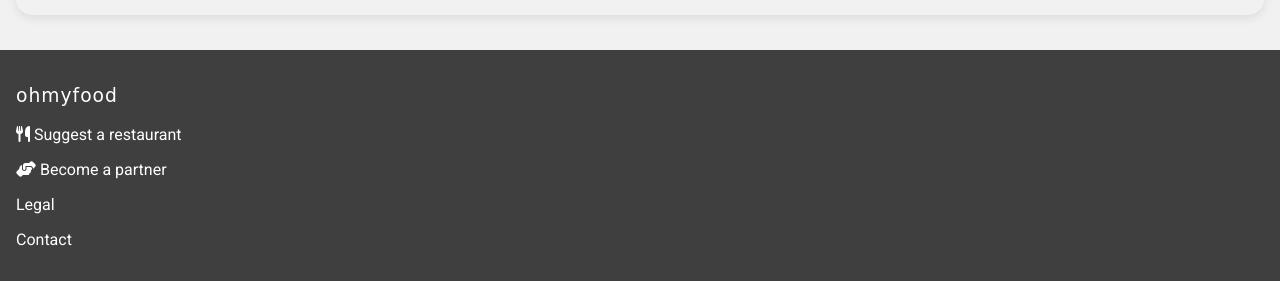
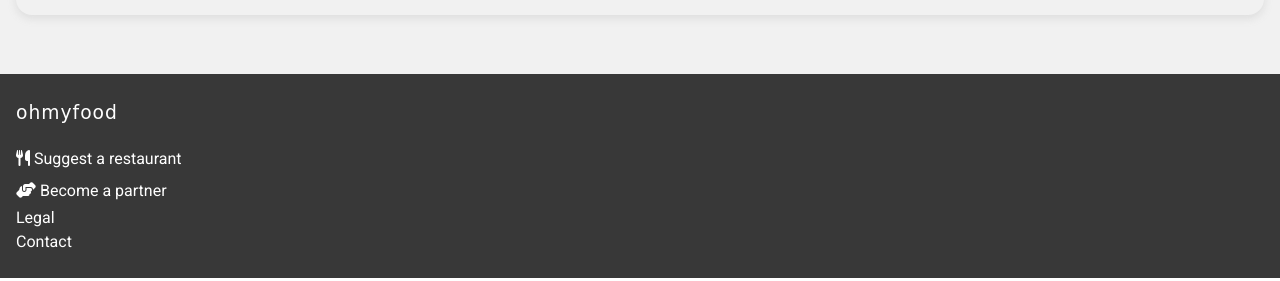
Before and after one commit to KBerliner/OCP3, a website: page index.html in a window 1280 px wide. Shown: the part 1914-2195 px from the top of the page. Drawn offline with Linux system fonts and the light colour scheme; a web font is replaced by a local one.

Commit message:
Fixed some footer spacing

```diff
--- a/main.scss
+++ b/main.scss
@@ -170,7 +170,7 @@ html, body {
 
 .restcards {
     margin: 0;
-    padding: 1em;
+    padding: 1em 1em 2.5em 1em;
     &__card {
         border-radius: 1em;
         margin-bottom: 1.2em;
@@ -254,13 +254,15 @@ html, body {
 
 .footer {
     color: white;
-    background-color: #3f3f3f;
+    background-color: #383838;
     margin: 0;
     padding: 1em;
+    line-height: 0.5em;
     &__label {
         @include title-font;
         letter-spacing: 1px;
         font-weight: 400;
+        padding-bottom: 0.75em;
     }
     &__context {
         @include text-font;
```
Also changed, not shown: css/style.css, 1 other file.
